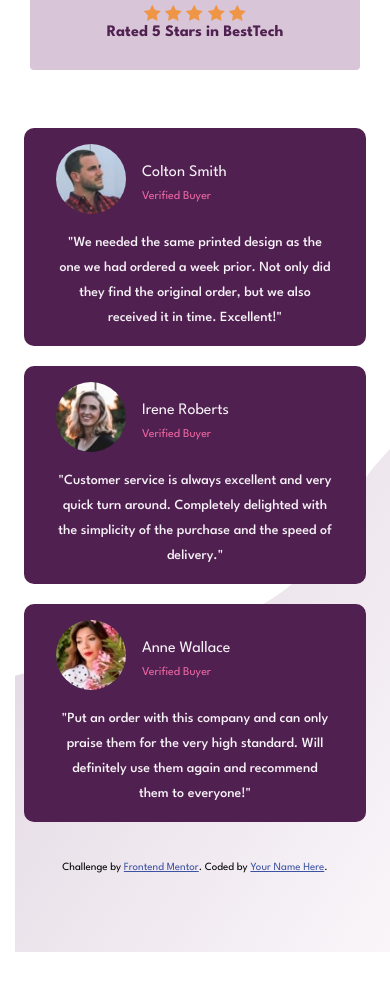
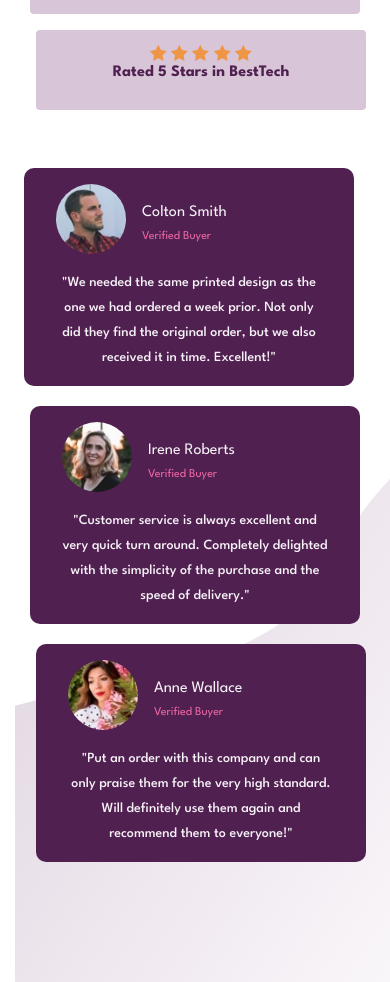
Before and after one commit to Fercho240899/social-proof-section-master, a plain HTML site: page index.html in a window 390 px wide. Shown: the part 540-1522 px from the top of the page. Before the commit the page ends 1492 px from the top, so only its background shows below. Drawn offline with Linux system fonts and the light colour scheme.

Commit message:
responsive mobile and tablet done

```diff
--- a/index.html
+++ b/index.html
@@ -98,25 +98,6 @@
       </div>
     </section>
 
-
-
-
-
-
-
-
-
-
-
-
-
-    <div class="attribution">
-      Challenge by
-      <a href="https://www.frontendmentor.io?ref=challenge" target="_blank">Frontend Mentor</a>. Coded by <a
-        href="#">Your
-        Name Here</a>.
-    </div>
-
   </div>
 </body>
 
--- a/styles.css
+++ b/styles.css
@@ -44,7 +44,7 @@ body{
     font-weight: 700;
     line-height: 30px;
     text-align: center;
-    margin: 0 64px 30px 64px;
+    margin: 40px 64px 30px 64px;
 }
 .header p{
     color: var(--darkGrayishMagenta);
@@ -98,7 +98,7 @@ body{
 .cards{
     background-color: var(--veryDarkMagenta);
     border-radius: 10px;
-    max-width: auto;
+    max-width: 330px;
     height: auto;
     margin: 20px 0px 0px 0px;
     color: var(--softPink);
@@ -140,17 +140,31 @@ body{
 }
 
 
+@media only screen and (min-width:376px){
+    .start1{
+        align-self: flex-start;
+    }
+    .start2{
+        align-self: center;
+    }
+    .start3{
+        align-self:flex-end
+    }
+    .card1{
+        align-self: flex-start;
+    }
+    .card2{
+        align-self: center;
+    }
+    .card3{
+        align-self:flex-end
+    }
+}
 
-
-
-
-
-/*-------------------------------Footer-----------------------------*/
-
-.attribution {
-    font-size: 11px;
-    text-align: center;
+@media only screen and (min-width:769px){
+    body{
+        background: url(images/bg-pattern-top-desktop.svg), url(images/bg-pattern-bottom-desktop.svg);
+        background-repeat: no-repeat;
+        background-position: top left, bottom right;
+    }
 }
-.attribution a {
-    color: hsl(228, 45%, 44%);
-}
```
Also changed, not shown: images/bg-pattern-bottom-desktop.svg, images/bg-pattern-top-desktop.svg.
